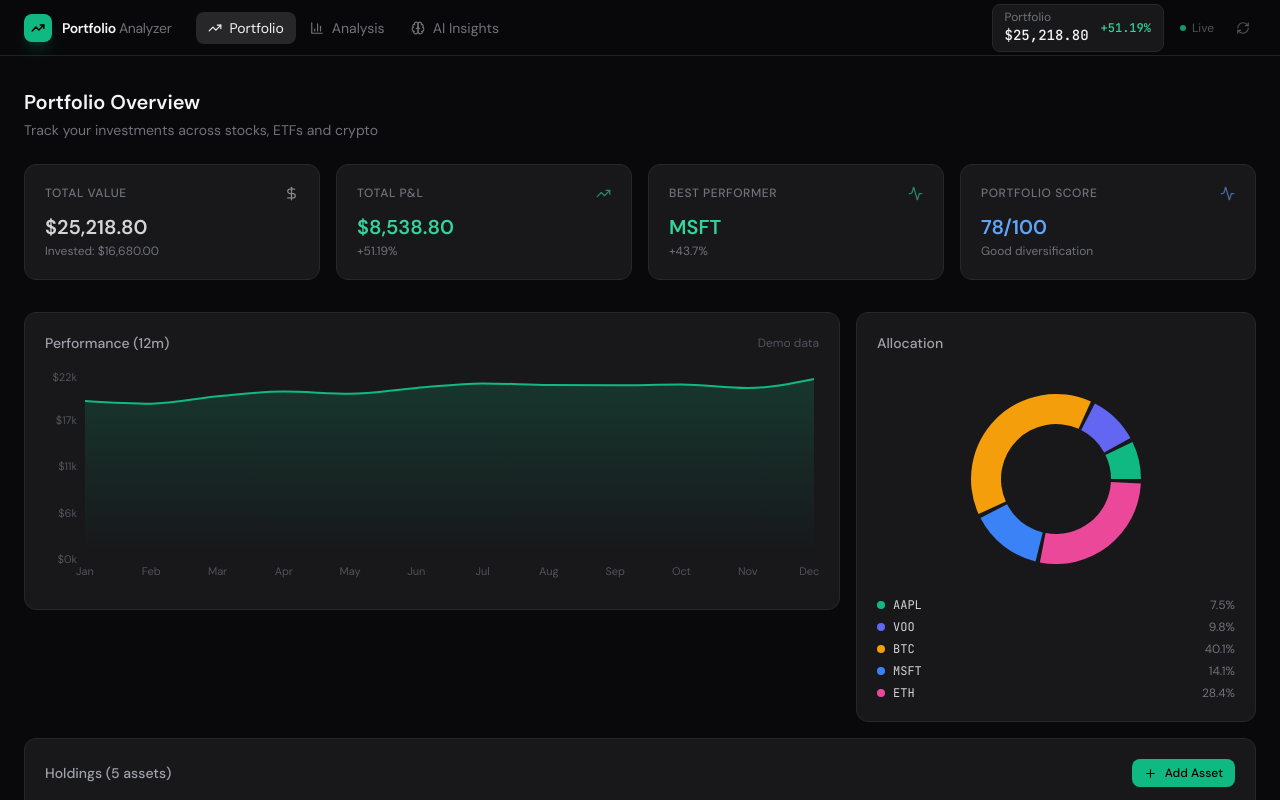
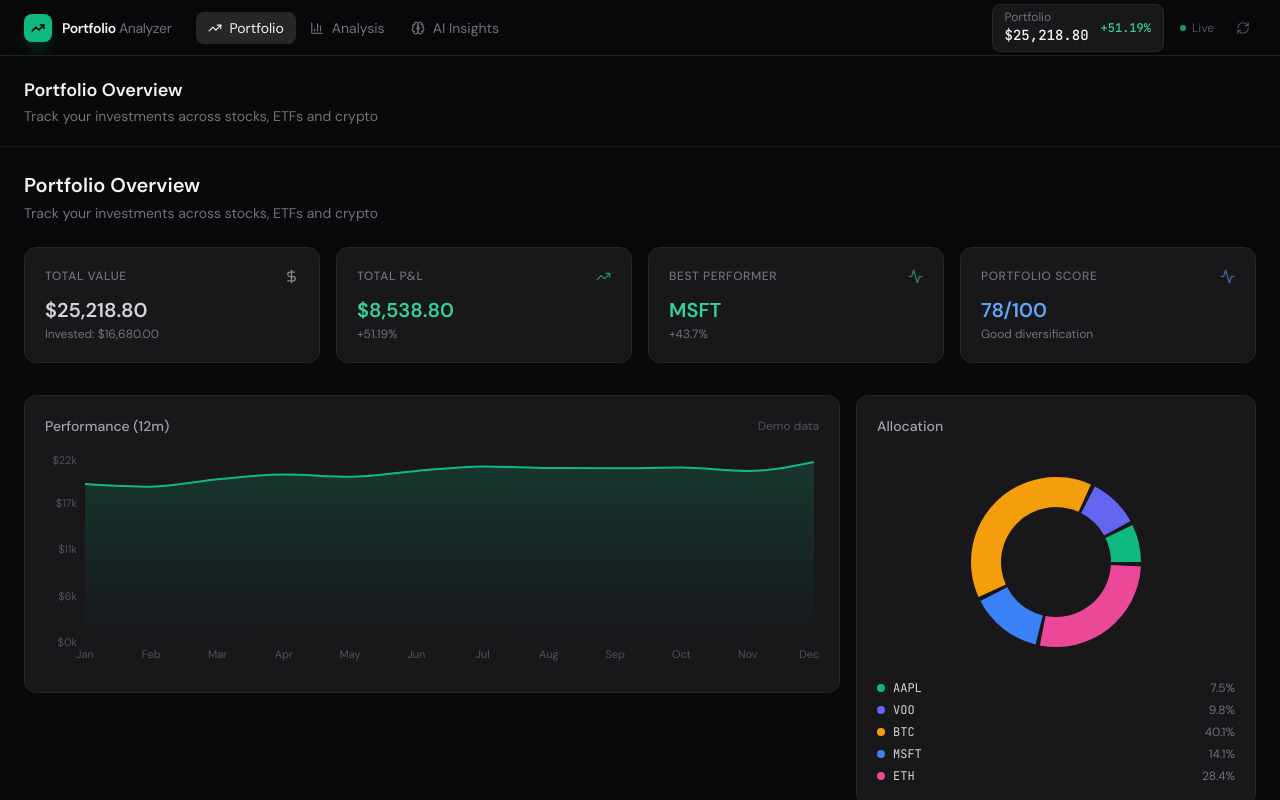
Before and after one commit to adridiaz23/portfolio-analyzer, a React (Vite) app in the folder frontend/: page / in a window 1280 px wide. Shown: the top 800 px of the page. Built offline with nearby package versions, Linux system fonts and the light colour scheme.

Commit message:
feat: add dynamic page headers to Layout based on current route

```diff
--- a/frontend/src/components/layout/Layout.tsx
+++ b/frontend/src/components/layout/Layout.tsx
@@ -1,12 +1,33 @@
-import { Outlet } from 'react-router-dom'
+// Root layout — wraps every page with Navbar + page header + content area
+import { Outlet, useLocation } from 'react-router-dom'
 import { Navbar } from './Navbar'
 
+// Each route gets its own title and description shown below the navbar
+const PAGE_META: Record<string, { title: string; description: string }> = {
+  '/':         { title: 'Portfolio Overview', description: 'Track your investments across stocks, ETFs and crypto' },
+  '/analysis': { title: 'Analysis',           description: 'Deep dive into your portfolio metrics and risk' },
+  '/ai':       { title: 'AI Insights',        description: 'Claude-powered analysis and rebalancing suggestions' },
+}
+
 export function Layout() {
+  const { pathname } = useLocation()
+  const meta = PAGE_META[pathname] ?? PAGE_META['/']
+
   return (
     <div className="min-h-screen bg-zinc-950 text-zinc-100">
       <Navbar />
+
       <main className="pt-14">
-        <div className="max-w-7xl mx-auto px-6 py-8">
+        {/* Page header — title + description strip below navbar */}
+        <div className="border-b border-zinc-800/60 bg-zinc-950/60">
+          <div className="max-w-7xl mx-auto px-6 py-5">
+            <h1 className="text-lg font-semibold text-zinc-100">{meta.title}</h1>
+            <p className="text-sm text-zinc-500 mt-0.5">{meta.description}</p>
+          </div>
+        </div>
+
+        {/* Page content */}
+        <div className="max-w-7xl mx-auto px-6 py-6">
           <Outlet />
         </div>
       </main>
```
